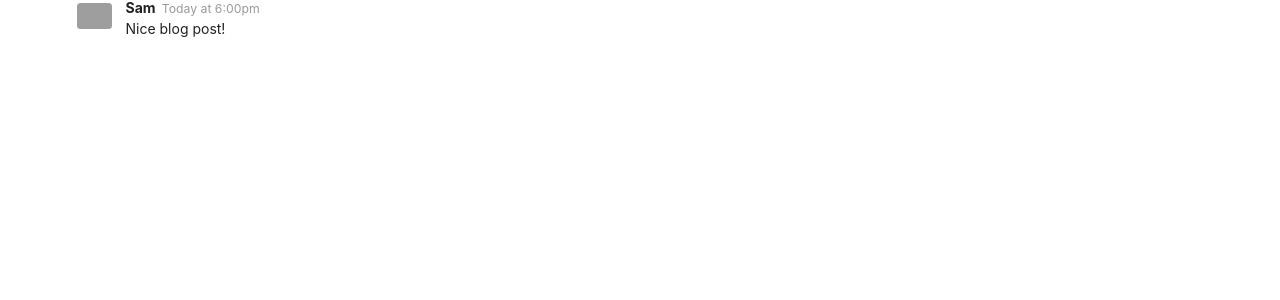
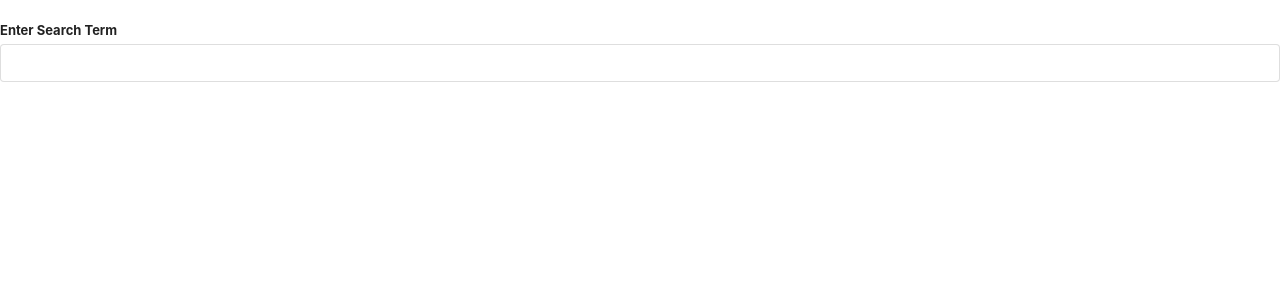
Before and after one commit to JoseyKinnaman/ReactComponents, a React (Create React App) app: page / in a window 1280 px wide. Shown: the top 300 px of the page. Built offline with nearby package versions, Linux system fonts and the light colour scheme; grey boxes are pictures that could not be loaded.

Commit message:
Add Axios and Search.js/

```diff
--- a/package.json
+++ b/package.json
@@ -6,6 +6,7 @@
     "@testing-library/jest-dom": "^4.2.4",
     "@testing-library/react": "^9.5.0",
     "@testing-library/user-event": "^7.2.1",
+    "axios": "^0.21.0",
     "faker": "^5.0.0",
     "react": "^16.13.1",
     "react-dom": "^16.13.1",
--- /dev/null
+++ b/src/components/Accordion.js
@@ -0,0 +1,31 @@
+import React, {useState} from 'react';
+
+const Accordion =({items}) => {
+  const [activeIndex, setActiveIndex] = useState(null);
+
+  const onTitleClick = (index) => {
+    setActiveIndex(index);
+  }
+  const renderedItems = items.map((item,index) => {
+    const active = index ===activeIndex? 'active' : '';
+    return (<React.Fragment key={item.title}>
+      <div
+      className={`title ${active}`}
+      onClick={() => onTitleClick(index)}
+      >
+        <i className="dropdown icon"></i>
+        {item.title}
+      </div>
+      <div className={`content ${active}`}>
+        <p>{item.content}</p>
+      </div>
+    </React.Fragment>
+    );
+  });
+return (<div className="ui styled accordion">
+  {renderedItems}
+</div>
+  );
+};
+
+export default Accordion;
--- a/src/components/App.js
+++ b/src/components/App.js
@@ -1,12 +1,27 @@
 import React from 'react';
 import './App.css';
+import './Accordion'
+import Accordion from './Accordion';
+import Search from './Search';
 
-function App() {
-  return (
-    <div className="App">
+const items = [
+  {
+    title: 'What is React?',
+    content: 'React is a front end Javascript framework'
+  },
+  {
+    title: 'Why use React?',
+    content: 'React is a favorite Javascript framework among engineers'
+  },
+  {
+    title: 'How do you use React?',
+    content: 'You use React by creating components'
+  },
+]
 
-    </div>
-  );
+export default () => {
+  return <div>
+    <br/>
+   <Search/>
+  </div>
 }
-
-export default App;
--- /dev/null
+++ b/src/components/Search.js
@@ -0,0 +1,31 @@
+import React, { useState, useEffect } from 'react';
+import axios from 'axios';
+
+const Search = () => {
+  const [term, setTerm ] = useState('');
+
+  useEffect(() => {
+    const search = async () => {
+      await axios.get('')
+    };
+  search();
+  }, [term]);
+
+  return(
+    <div>
+      <div className="ui form">
+        <div className="field">
+          <label htmlFor="">Enter Search Term</label>
+          <input
+            type="text"
+            className="input"
+            value={term}
+            onChange={e => setTerm(e.target.value)}
+          />
+        </div>
+      </div>
+    </div>
+  )
+};
+
+export default Search;
--- a/src/index.js
+++ b/src/index.js
@@ -1,16 +1,18 @@
 import React from 'react';
 import ReactDOM from 'react-dom';
 import './index.css';
-import faker from 'faker';
-import CommentDetail from './components/CommentDetail'
+import App from './components/App'
+// import CommentDetail from './components/CommentDetail'
 
 
-const App = () => {
-  return (
-    <div className="ui container comments">
-      <CommentDetail/>
-    </div>
-  );
-};
+// const App = () => {
+//   return (
+//     <div className="ui container comments">
+//       <CommentDetail/>
+//       <CommentDetail/>
+//       <CommentDetail/>
+//     </div>
+//   );
+// };
 
 ReactDOM.render(<App />, document.querySelector('#root'))
```
Also changed, not shown: 1 other file (tests, documents, lock files or other folders).
